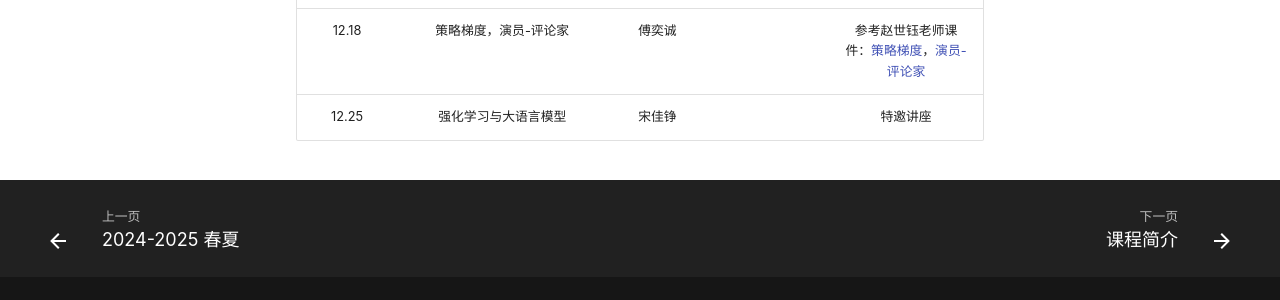
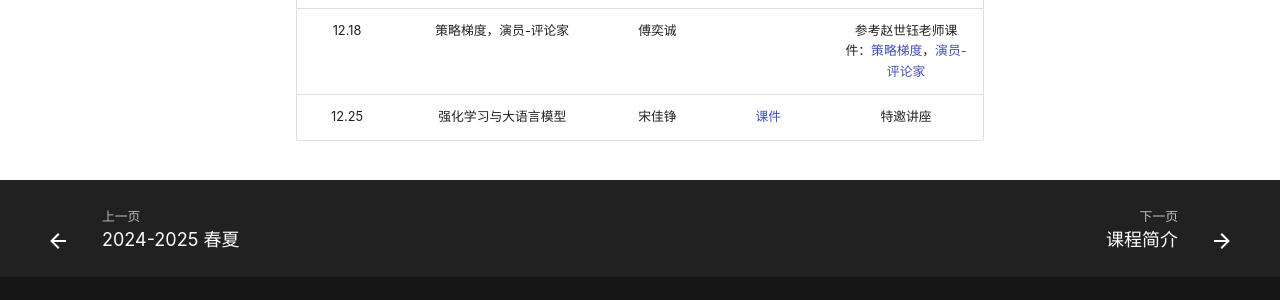
Before and after one commit to yhwu-is/Teach, an MkDocs documentation site: the page built from docs/ec/seminar/25fa.md, in a window 1280 px wide and 900 px high, scrolled down 2358 px. Shown: the part 559-859 px from the top of the window. Built offline with MkDocs 1.6.1 and Material for MkDocs 9.7.7, drawn with Linux system fonts in a browser that asks for light colours; comment, search, counter and statistics services are not loaded.

Commit message:
docs: 更新EC讨论班

```diff
--- a/docs/ec/seminar/25fa.md
+++ b/docs/ec/seminar/25fa.md
@@ -63,4 +63,4 @@
 | 12.11 | 蒙特卡洛方法，时序差分方法，值函数 | 傅奕诚 |  | 参考赵世钰老师课件：[蒙特卡洛方法](25fa/L5-Monte%20Carlo%20methods.pdf)，[时序差分方法](25fa/L7-Temporal-Difference%20Learning.pdf)，[值函数](25fa/L8-Value%20function%20methods.pdf.pdf) |
 | 12.18 | 随机过程与随机算法 | 郑涵文 |  | 见[尹一通老师课件](https://tcs.nju.edu.cn/wiki/index.php/%E9%9A%8F%E6%9C%BA%E7%AE%97%E6%B3%95_(Fall_2015)) |
 | 12.18 | 策略梯度，演员-评论家 | 傅奕诚 |  | 参考赵世钰老师课件：[策略梯度](25fa/L9-Policy%20gradient%20methods.pdf)，[演员-评论家](25fa/L10-Actor%20Critic.pdf) |
-| 12.25 | 强化学习与大语言模型 | 宋佳铮 |  | 特邀讲座 |
+| 12.25 | 强化学习与大语言模型 | 宋佳铮 | [课件](25fa/LLM_RL.pdf) | 特邀讲座 |
```
Also changed, not shown: 1 other file.
